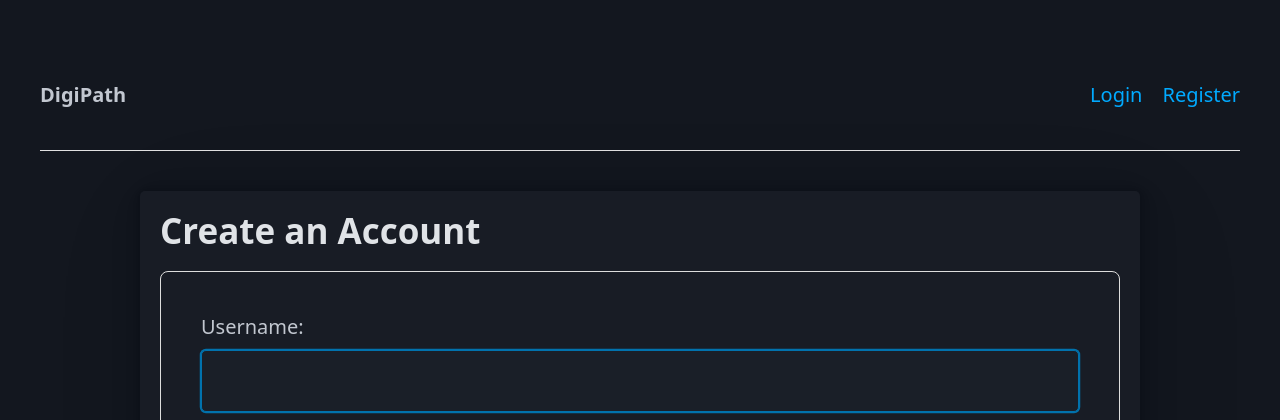
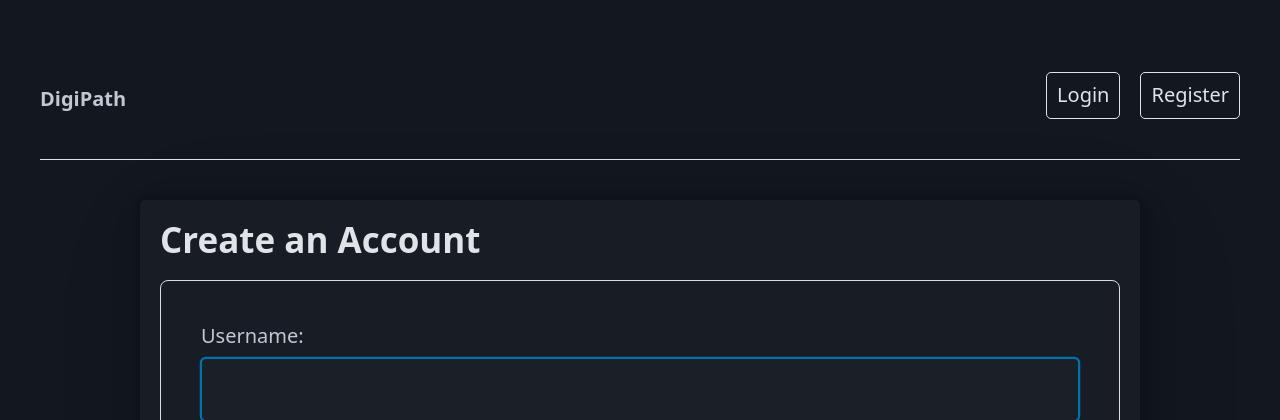
Before and after one commit to jokodev901/digital-pathology-demo, a Django app: page /auth/register in a window 1280 px wide. Shown: the top 420 px of the page. Run offline with Django 5.2, Linux system fonts and the light colour scheme; some libraries are stand-ins or nearby versions.

Commit message:
Updated base.html direct link nav items to no longer be form types

```diff
--- a/core/templates/core/base.html
+++ b/core/templates/core/base.html
@@ -21,9 +21,7 @@
             <nav>
                 {% if user.is_authenticated %}
                     <ul>
-                        <form class='navbutton' action="{% url 'home' %}">
-                            <button type="submit" class="outline contrast">DigiPath Home</button>
-                        </form>
+                        <a href="{% url 'home' %}">DigiPath Home</a>
                     </ul>
                 {% else %}
                     <ul><li><Strong>DigiPath</Strong></li></ul>
@@ -32,19 +30,17 @@
                     {% if user.is_authenticated %}
                         <li>Welcome {{ user.username }}</li>
                         <li>
-                            <form class='navbutton' action="{% url 'profile' %}">
-                                <button type="submit" class="outline contrast">Profile</button>
-                            </form>
+                            <a href="{% url 'profile' %}">Profile</a>
                         </li>
                         <li>
-                            <form class='navbutton'  action="{% url 'logout' %}" method="post">
+                            <form class='navbutton' action="{% url 'logout' %}" method="post">
                                 {% csrf_token %}
                                 <button type="submit" class="outline contrast">Logout</button>
                             </form>
                         </li>
                     {% else %}
-                        <li><a href="{% url 'login' %}">Login</a></li>
-                        <li><a href="{% url 'register' %}" class="outline">Register</a></li>
+                        <li><a href="{% url 'login' %}" class="outline contrast" role="button">Login</a></li>
+                        <li><a href="{% url 'register' %}" class="outline contrast" role="button">Register</a></li>
                     {% endif %}
                 </ul>
             </nav>
```
